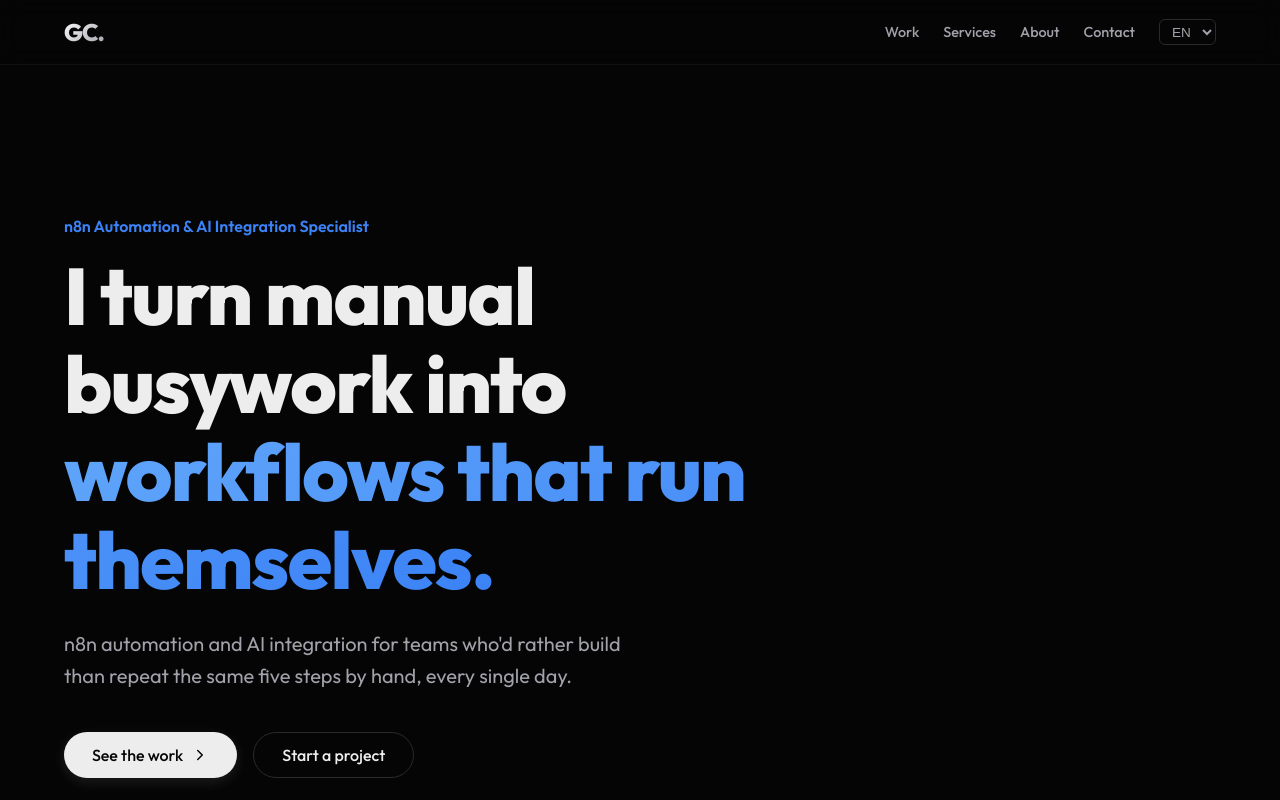
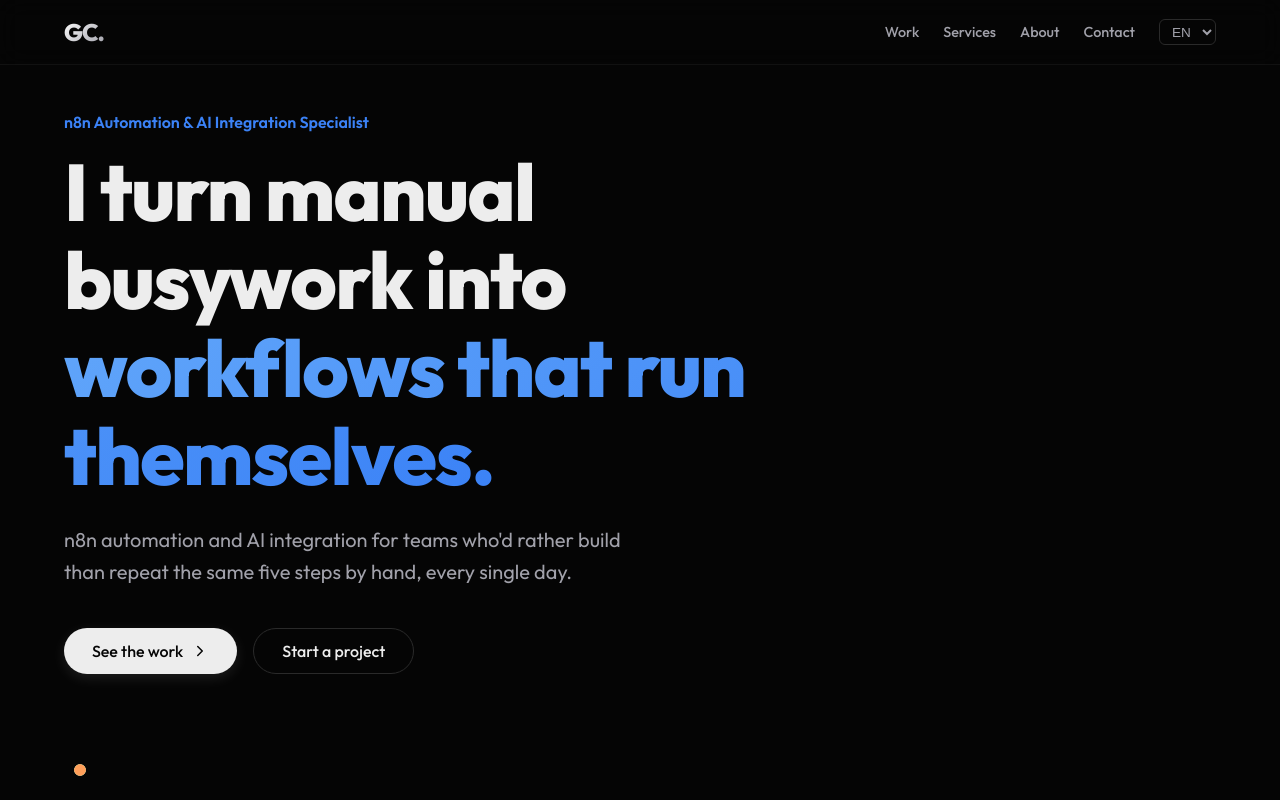
Before and after one commit to GustiCahya/GustiCahya, a Next.js app: page / in a window 1280 px wide. Shown: the top 800 px of the page. Built offline with nearby package versions, Linux system fonts and the light colour scheme; no server answers.

Commit message:
hero head spacing

```diff
--- a/src/app/page.tsx
+++ b/src/app/page.tsx
@@ -79,9 +79,9 @@ export default function Home() {
       </nav>
 
       {/* Hero Section */}
-      <section className="section" style={{ minHeight: '100vh', display: 'flex', alignItems: 'center', position: 'relative' }}>
+      <section style={{ paddingTop: '7rem', paddingBottom: '5rem', position: 'relative' }}>
         <div className="glow-effect"></div>
-        <div className="container flex flex-col justify-center gap-16" style={{ paddingTop: '15vh' }}>
+        <div className="container flex flex-col justify-center" style={{ gap: '3rem' }}>
           <motion.div initial="hidden" animate="visible" variants={staggerContainer} style={{ maxWidth: '800px' }}>
             <motion.p variants={fadeInUp} style={{ color: 'var(--primary)', fontWeight: 600, marginBottom: '1rem' }}>
               {t.hero.sub}
```
